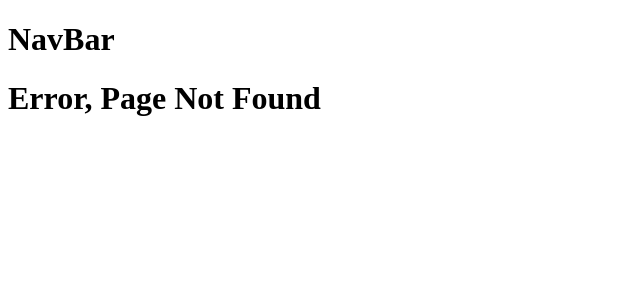
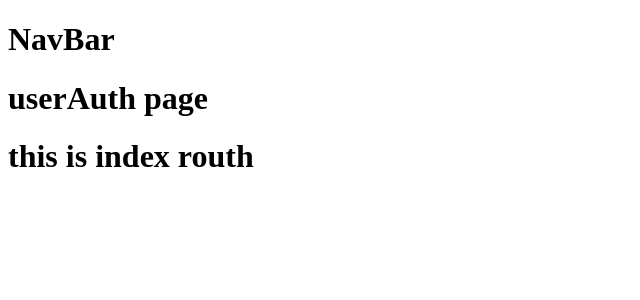
Before and after one commit to 12saba/FrontEnd, a React (Vite) app: page /UserAuth in a window 1280 px wide. Before the commit this address had no page. Shown: the top 300 px of the page, without its empty margins (0-640 px from the left). Built offline with nearby package versions, Linux system fonts and the light colour scheme.

Commit message:
ROUTE PAGES

```diff
--- a/src/App.jsx
+++ b/src/App.jsx
@@ -4,16 +4,25 @@ import { Route, Routes } from "react-router-dom";
 import NavBar from "./pages/component/NavBar";
 import ProductDetails from "./pages/ProductDetails";
 import ErrorPage from "./pages/ErrorPage";
+import Login from "./pages/login";
+import UserAuth from "./pages/userAuth";
+import Signup from "./pages/signup";
 
 const App = () => {
   return (
     <>
       <NavBar />
       <Routes>
+        <Route index element={<Home />} />
         <Route path="/" element={<Home />} />
         <Route path="products" element={<ProductsPage />} />
         <Route path="product-details/:id?" element={<ProductDetails />} />
         <Route path="*" element={<ErrorPage />} />
+        <Route path="UserAuth" element={<UserAuth />}>
+          <Route index element={<h1>this is index routh</h1>} />
+          <Route path="Login" element={<Login />} />
+          <Route path="signup" element={<Signup />} />
+        </Route>
       </Routes>
     </>
   );
--- /dev/null
+++ b/src/pages/login.jsx
@@ -0,0 +1,11 @@
+import { Outlet, useParams } from "react-router-dom";
+
+const Login = () => {
+  return (
+    <>
+      <h1>userAuth page</h1>
+    </>
+  );
+};
+
+export default Login;
--- /dev/null
+++ b/src/pages/signup.jsx
@@ -0,0 +1,11 @@
+import { Outlet, useParams } from "react-router-dom";
+
+const Signup = () => {
+  return (
+    <>
+      <h1>userAuth page</h1>
+    </>
+  );
+};
+
+export default Signup;
--- /dev/null
+++ b/src/pages/userAuth.jsx
@@ -0,0 +1,12 @@
+import { Outlet, useParams } from "react-router-dom";
+
+const UserAuth = () => {
+  return (
+    <>
+      <h1>userAuth page</h1>
+      <Outlet />
+    </>
+  );
+};
+
+export default UserAuth;
```
